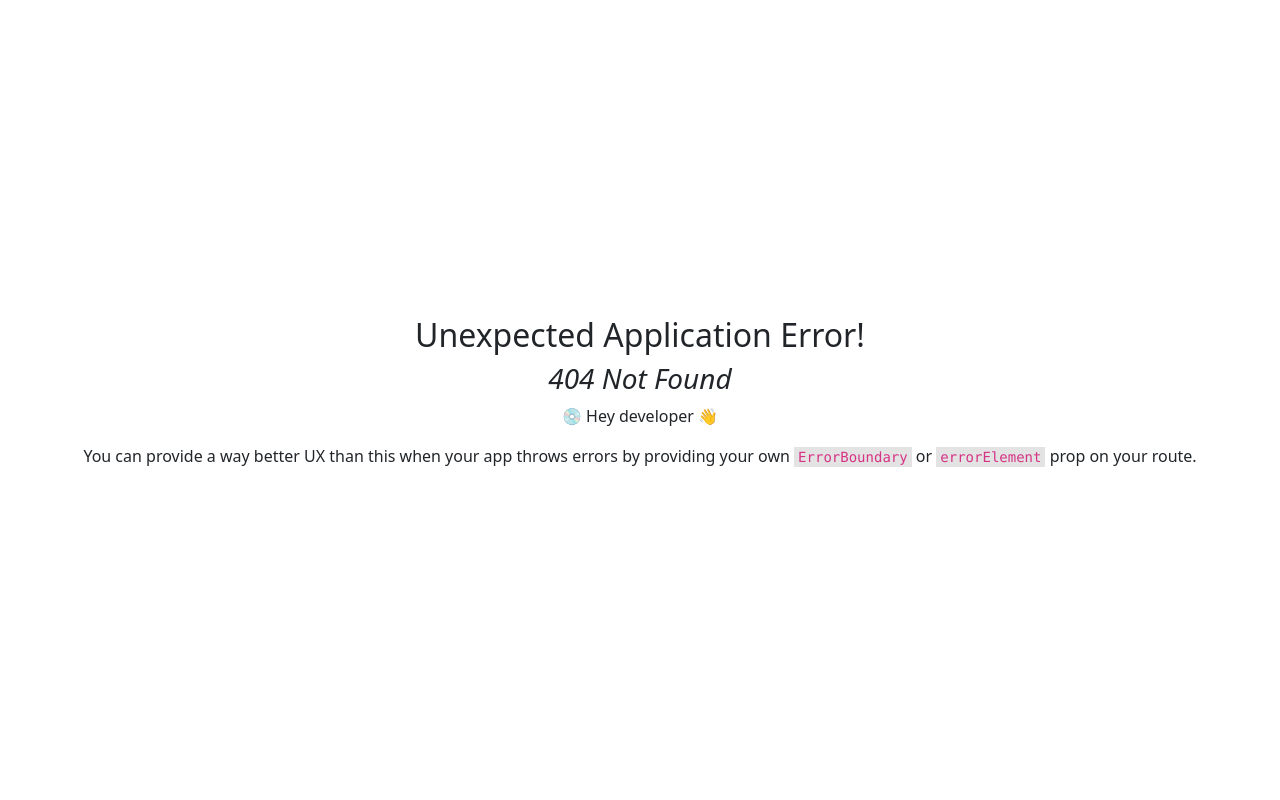
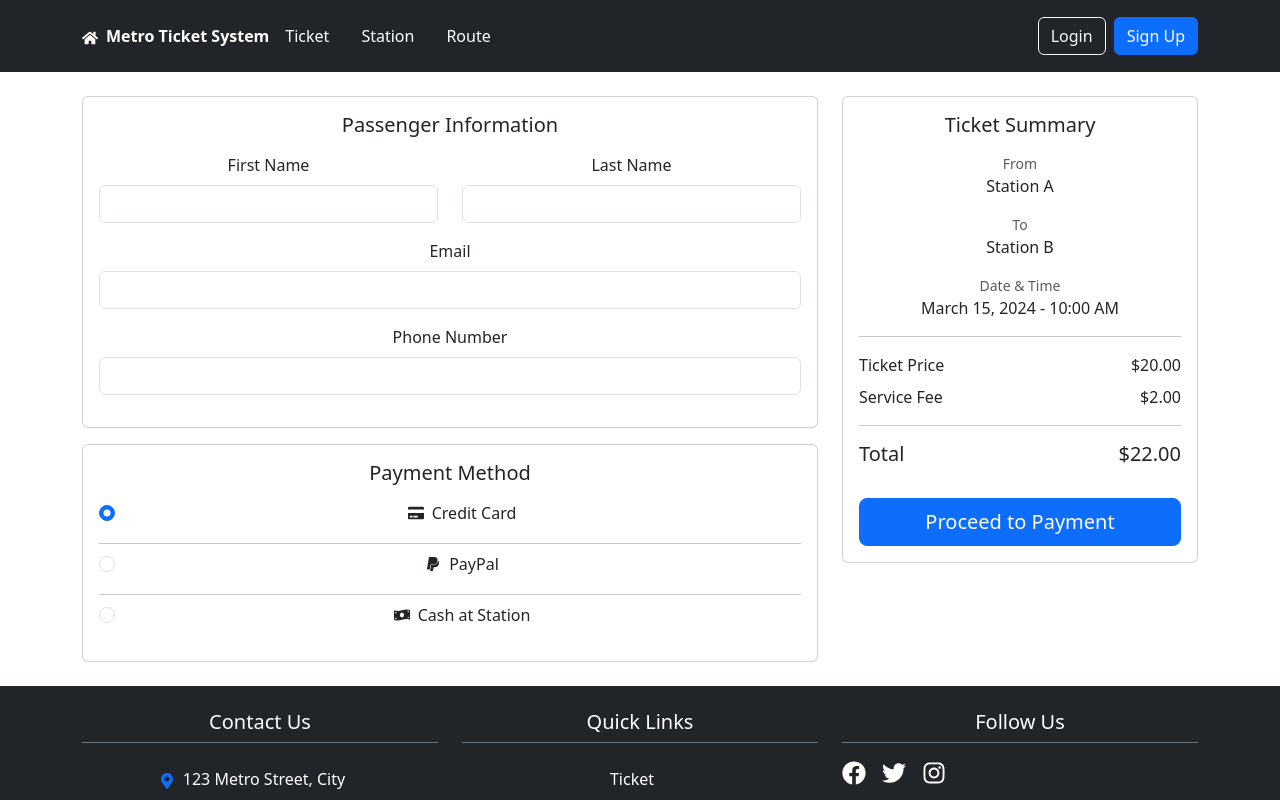
Before and after one commit to hoquocbao23/Summer2025_SBA301_Group3, a React (Vite) app in the folder metro-system-fe/: page /passenger in a window 1280 px wide. Before the commit this address had no page. Shown: the top 800 px of the page. Built offline with nearby package versions, Linux system fonts and the light colour scheme.

Commit message:
create passenger page

```diff
--- a/metro-system-fe/src/components/passenger/PassengerForm.jsx
+++ b/metro-system-fe/src/components/passenger/PassengerForm.jsx
@@ -1,72 +1,43 @@
 import React from 'react';
-import { Card, Row, Col, Form, Button, Dropdown, DropdownButton, InputGroup } from 'react-bootstrap';
-import { FaMinusCircle, FaTimes } from 'react-icons/fa';
+import { Form, Row, Col } from 'react-bootstrap';
 
-const ageOptions = [
-  '0-12', '13-17', '18-64', '65+'
-];
-const docTypes = ['Passport', 'ID Card', 'Driver License'];
-
-const PassengerForm = ({ passengerNumber = 1, onRemove }) => {
+const PassengerForm = () => {
   return (
-    <Card className="mb-4 shadow-sm">
-      <Card.Header className="d-flex justify-content-between align-items-center bg-white border-bottom">
-        <div className="d-flex align-items-center">
-          <FaMinusCircle className="me-2 text-secondary" />
-          <span className="fw-semibold">Passenger {passengerNumber}</span>
-        </div>
-        <Button variant="link" className="text-danger p-0 fs-5" onClick={onRemove} aria-label="Remove">
-          Remove <FaTimes />
-        </Button>
-      </Card.Header>
-      <Card.Body>
+    <div>
+      <h5 className="mb-3">Passenger Information</h5>
       <Form>
         <Row className="mb-3">
-            <Col md={4}>
+          <Col md={6}>
             <Form.Group controlId="firstName">
               <Form.Label>First Name</Form.Label>
-                <Form.Control type="text" placeholder="" />
+              <Form.Control type="text" required />
             </Form.Group>
           </Col>
-            <Col md={4}>
+          <Col md={6}>
             <Form.Group controlId="lastName">
               <Form.Label>Last Name</Form.Label>
-                <Form.Control type="text" placeholder="" />
-              </Form.Group>
-            </Col>
-            <Col md={4}>
-              <Form.Group controlId="age">
-                <Form.Label>Age</Form.Label>
-                <Form.Select>
-                  <option value="">Select</option>
-                  {ageOptions.map(opt => <option key={opt}>{opt}</option>)}
-                </Form.Select>
+              <Form.Control type="text" required />
             </Form.Group>
           </Col>
         </Row>
         <Row className="mb-3">
-            <Col md={12}>
-              <Form.Check type="checkbox" label="Reduced mobility" id="reducedMobility" />
+          <Col>
+            <Form.Group controlId="email">
+              <Form.Label>Email</Form.Label>
+              <Form.Control type="email" required />
+            </Form.Group>
           </Col>
         </Row>
         <Row className="mb-3">
-            <Col md={4}>
-              <Form.Group controlId="docType">
-                <Form.Label>Document Type</Form.Label>
-                <Form.Select>
-                  <option value="">Select</option>
-                  {docTypes.map(opt => <option key={opt}>{opt}</option>)}
-                </Form.Select>
+          <Col>
+            <Form.Group controlId="phone">
+              <Form.Label>Phone Number</Form.Label>
+              <Form.Control type="tel" required />
             </Form.Group>
           </Col>
         </Row>
-
-          <div className="d-flex justify-content-end">
-            <Button variant="outline-dark" type="submit">Next Passenger</Button>
+      </Form>
     </div>
-        </Form>
-      </Card.Body>
-    </Card>
   );
 };
 
--- /dev/null
+++ b/metro-system-fe/src/components/passenger/PaymentMethodList.jsx
@@ -0,0 +1,54 @@
+import React from 'react';
+import { Form } from 'react-bootstrap';
+import { FaCreditCard, FaPaypal, FaMoneyBillWave } from 'react-icons/fa';
+
+const PaymentMethodList = () => {
+  return (
+    <div>
+      <h5 className="mb-3">Payment Method</h5>
+      <Form>
+        <Form.Check
+          type="radio"
+          id="credit-card"
+          name="payment-method"
+          label={
+            <div className="d-flex align-items-center">
+              <FaCreditCard className="me-2" />
+              <span>Credit Card</span>
+            </div>
+          }
+          defaultChecked
+          className="mb-3"
+        />
+        <hr className="my-2" />
+        <Form.Check
+          type="radio"
+          id="paypal"
+          name="payment-method"
+          label={
+            <div className="d-flex align-items-center">
+              <FaPaypal className="me-2" />
+              <span>PayPal</span>
+            </div>
+          }
+          className="mb-3"
+        />
+        <hr className="my-2" />
+        <Form.Check
+          type="radio"
+          id="cash"
+          name="payment-method"
+          label={
+            <div className="d-flex align-items-center">
+              <FaMoneyBillWave className="me-2" />
+              <span>Cash at Station</span>
+            </div>
+          }
+          className="mb-3"
+        />
+      </Form>
+    </div>
+  );
+};
+
+export default PaymentMethodList;
--- /dev/null
+++ b/metro-system-fe/src/components/passenger/TicketSummary.jsx
@@ -0,0 +1,57 @@
+import React from 'react';
+import { Button } from 'react-bootstrap';
+
+const TicketSummary = () => {
+  return (
+    <div>
+      <h5 className="mb-3">Ticket Summary</h5>
+
+      <div className="mb-3">
+        <small className="text-muted d-block">From</small>
+        <span>Station A</span>
+      </div>
+
+      <div className="mb-3">
+        <small className="text-muted d-block">To</small>
+        <span>Station B</span>
+      </div>
+
+      <div className="mb-3">
+        <small className="text-muted d-block">Date & Time</small>
+        <span>March 15, 2024 - 10:00 AM</span>
+      </div>
+
+      <hr className="my-3" />
+
+      <div className="mb-3">
+        <div className="d-flex justify-content-between mb-2">
+          <span>Ticket Price</span>
+          <span>$20.00</span>
+        </div>
+        <div className="d-flex justify-content-between mb-2">
+          <span>Service Fee</span>
+          <span>$2.00</span>
+        </div>
+      </div>
+
+      <hr className="my-3" />
+
+      <div className="mb-4">
+        <div className="d-flex justify-content-between">
+          <h5>Total</h5>
+          <h5>$22.00</h5>
+        </div>
+      </div>
+
+      <Button
+        variant="primary"
+        size="lg"
+        className="w-100"
+      >
+        Proceed to Payment
+      </Button>
+    </div>
+  );
+};
+
+export default TicketSummary;
--- /dev/null
+++ b/metro-system-fe/src/pages/passenger/passenger-page.jsx
@@ -0,0 +1,38 @@
+import React from 'react';
+import { Container, Row, Col, Card } from 'react-bootstrap';
+import PassengerForm from '../../components/passenger/PassengerForm';
+import PaymentMethodList from '../../components/passenger/PaymentMethodList';
+import TicketSummary from '../../components/passenger/TicketSummary';
+
+const PassengerPage = () => {
+  return (
+    <Container className="py-4">
+      <Row>
+        {/* Left Section */}
+        <Col md={8}>
+          <Card className="mb-3">
+            <Card.Body>
+              <PassengerForm />
+            </Card.Body>
+          </Card>
+          <Card>
+            <Card.Body>
+              <PaymentMethodList />
+            </Card.Body>
+          </Card>
+        </Col>
+
+        {/* Right Section */}
+        <Col md={4}>
+          <Card className="sticky-top" style={{ top: '20px' }}>
+            <Card.Body>
+              <TicketSummary />
+            </Card.Body>
+          </Card>
+        </Col>
+      </Row>
+    </Container>
+  );
+};
+
+export default PassengerPage;
```
Also changed, not shown: metro-system-fe/src/data/authentication.js (added, +18 -0 lines), metro-system-fe/src/router/router.jsx (+7 -3 lines). Lines whose indentation alone changed are shown as unchanged.
